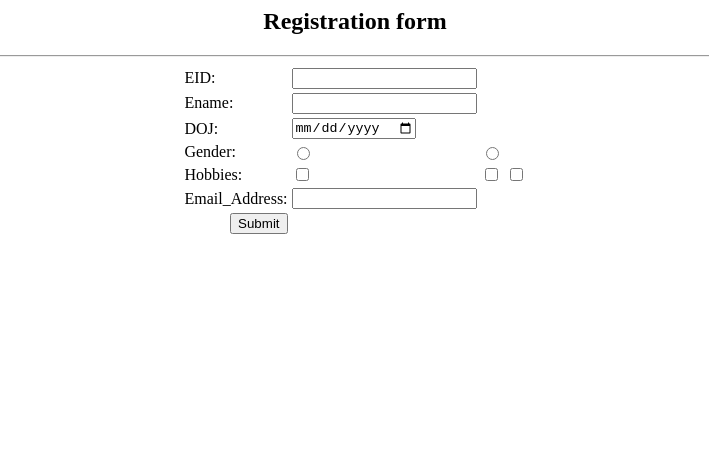
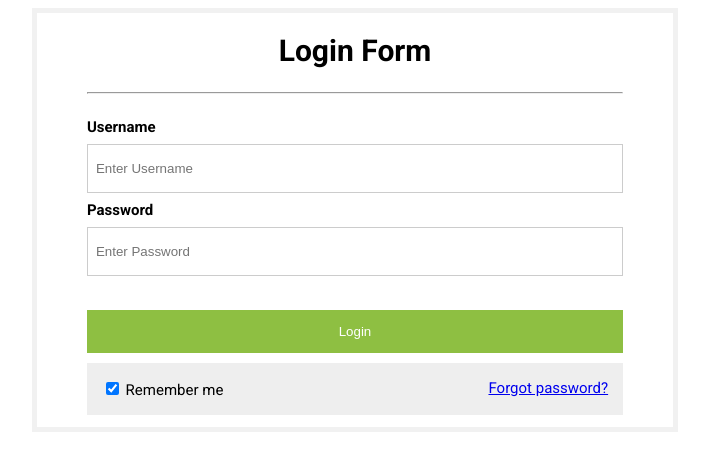
Before and after one commit to akku1227/newccgit, a plain HTML site: page index.html in a window 1280 px wide. Shown: the whole page, without its empty margins (285-994 px from the left). Drawn offline with Linux system fonts and the light colour scheme.

Commit message:
Update index.html

```diff
--- a/index.html
+++ b/index.html
@@ -1,54 +1,81 @@
+<!DOCTYPE html>
 <html>
-<head>
-<title>registration form</title>
-</head>
-
-<h2 ALIGN="CENTER">Registration form</h2>
-<hr>
-
-<form action="Welcome.html" method="post">
-<table border="0" align="center">
-<tbody>
-
-<tr>
-<td><label for="id">EID: </label></td>
-<td><input id="id" maxlength="50" name="Eid" type="text" /></td>
-</tr>
-
-
-<tr>
-<td><label for="ename">Ename:</label></td>
-<td><input id="ename" maxlength="50" name="ename" type="text" /></td>
-</tr>
-
- <tr>
-   <td><label for="doj">DOJ:</label></td>
-<td><input id="doj" maxlength="50" name="email" type="date" /></td>
-
-<tr>
-<td><label for="gen">Gender:</label></td>
-<td><input id="gen" name="Male" type="radio" /></td>
-  <td><input id="gen" name="Female" type="radio" /></td>
-</tr>
-
-<tr>
-<td><label for="cb">Hobbies:</label></td>
-<td><input id="cb" name="H1" type="checkbox"/></td>
-<td><input id="cb" name="H2" type="checkbox"/></td>
-<td><input id="cb" name="H3" type="checkbox"/></td>
-</tr>
-
-
-<tr>
-<td><label for="email">Email_Address:</label></td>
-<td><input id="email" maxlength="50" name="email" type="email" /></td>
-</tr>
-
-<tr>
-<td align="right"><input name="Submit" type="Submit" value="Submit" /></td>
-</tr>
-
-</tbody>
-</table>
-</form>
+  <head>
+    <title>Simple login form</title>
+    <link href="https://fonts.googleapis.com/css?family=Roboto:300,400,500,700" rel="stylesheet">
+    <style>
+      html, body {
+      display: flex;
+      justify-content: center;
+      font-family: Roboto, Arial, sans-serif;
+      font-size: 15px;
+      }
+      form {
+      border: 5px solid #f1f1f1;
+      }
+      input[type=text], input[type=password] {
+      width: 100%;
+      padding: 16px 8px;
+      margin: 8px 0;
+      display: inline-block;
+      border: 1px solid #ccc;
+      box-sizing: border-box;
+      }
+      button {
+      background-color: #8ebf42;
+      color: white;
+      padding: 14px 0;
+      margin: 10px 0;
+      border: none;
+      cursor: grabbing;
+      width: 100%;
+      }
+      h1 {
+      text-align:center;
+      fone-size:18;
+      }
+      button:hover {
+      opacity: 0.8;
+      }
+      .formcontainer {
+      text-align: left;
+      margin: 24px 50px 12px;
+      }
+      .container {
+      padding: 16px 0;
+      text-align:left;
+      }
+      span.psw {
+      float: right;
+      padding-top: 0;
+      padding-right: 15px;
+      }
+      /* Change styles for span on extra small screens */
+      @media screen and (max-width: 300px) {
+      span.psw {
+      display: block;
+      float: none;
+      }
+    </style>
+  </head>
+  <body>
+    <form action="/action_page.php">
+      <h1>Login Form</h1>
+      <div class="formcontainer">
+      <hr/>
+      <div class="container">
+        <label for="uname"><strong>Username</strong></label>
+        <input type="text" placeholder="Enter Username" name="uname" required>
+        <label for="psw"><strong>Password</strong></label>
+        <input type="password" placeholder="Enter Password" name="psw" required>
+      </div>
+      <button type="submit">Login</button>
+      <div class="container" style="background-color: #eee">
+        <label style="padding-left: 15px">
+        <input type="checkbox"  checked="checked" name="remember"> Remember me
+        </label>
+        <span class="psw"><a href="#"> Forgot password?</a></span>
+      </div>
+    </form>
+  </body>
 </html>
```
